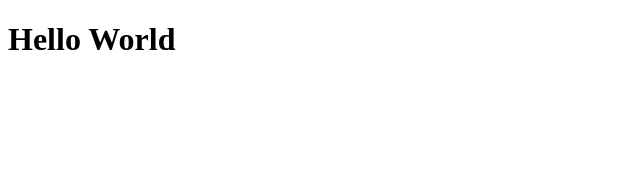
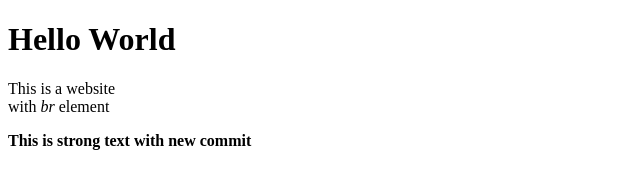
Before and after one commit to ArtElena/LAB_1.1, a plain HTML site: page index.html in a window 1280 px wide. Shown: the whole page, without its empty margins (0-640 px from the left). Drawn offline with Linux system fonts and the light colour scheme.

Commit message:
First Commit from new_branch_2

```diff
--- a/index.html
+++ b/index.html
@@ -6,5 +6,7 @@
 </head>
 <body>
 <h1>Hello World</h1>
+<p>This is a website<br>with <em>br</em> element</p>
+<p><strong>This is strong text with new commit</strong></p>
 </body>
 </html>
```
